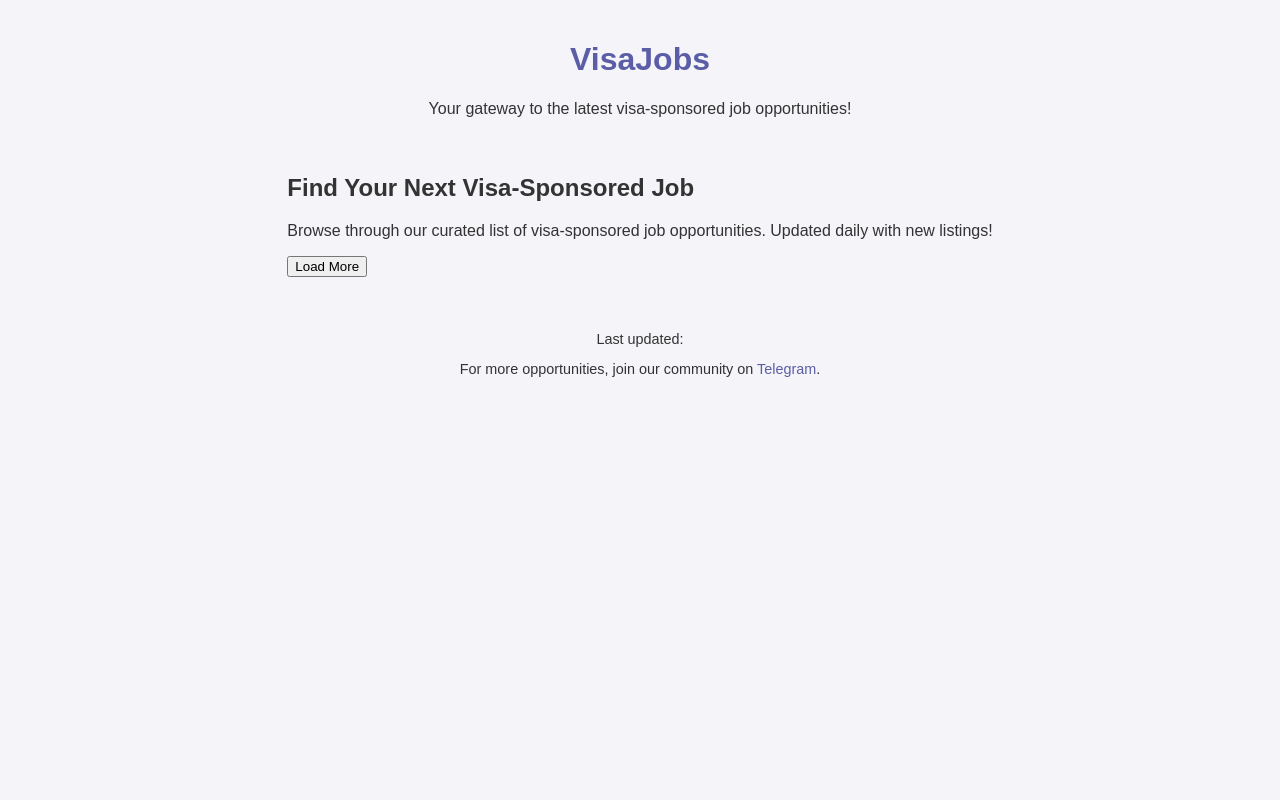
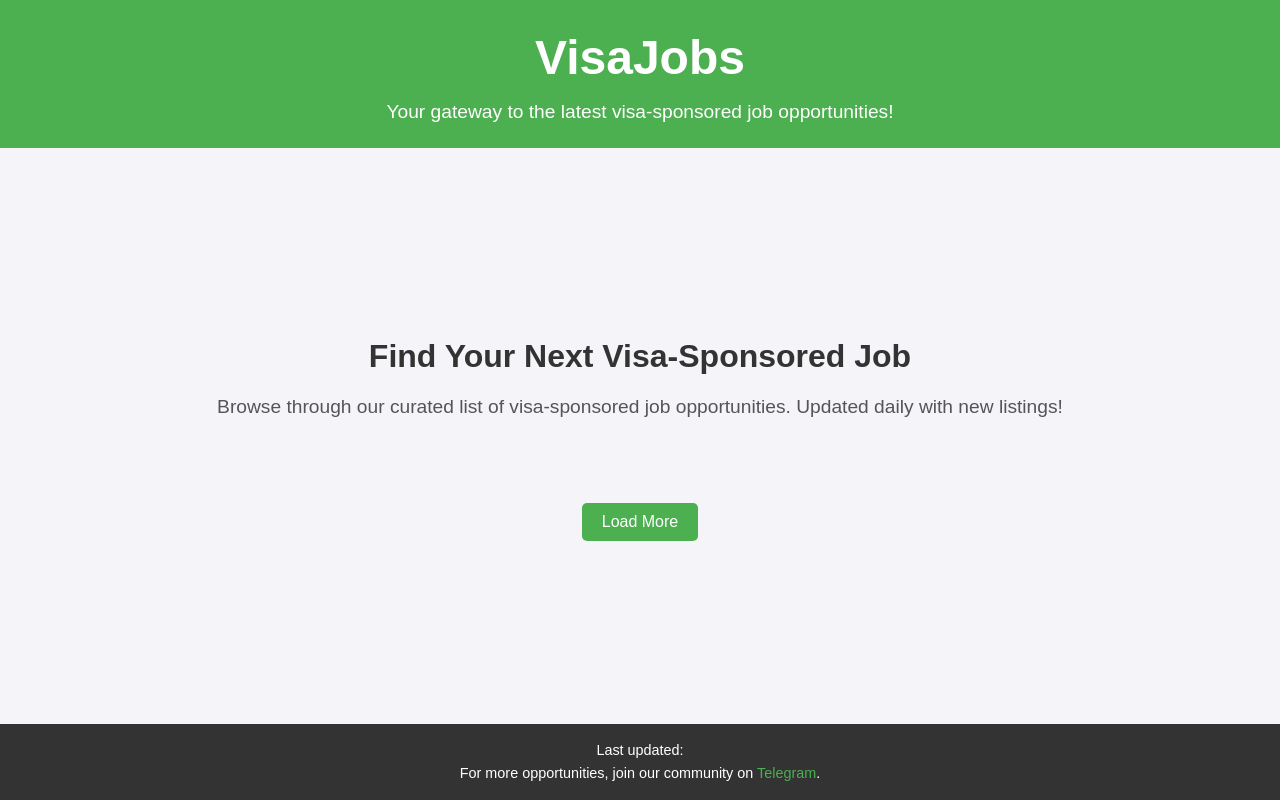
Before and after one commit to Minhazulmin/Visa-Sponsored-Jobs, a plain HTML site: page index.html in a window 1280 px wide. Drawn offline with Linux system fonts and the light colour scheme; a script that the page names is missing.

Commit message:
Update styles.css

```diff
--- a/styles.css
+++ b/styles.css
@@ -1,61 +1,151 @@
+/* Global Styles */
+* {
+    margin: 0;
+    padding: 0;
+    box-sizing: border-box;
+}
+
+/* Body and Layout */
 body {
-    font-family: Arial, sans-serif;
+    font-family: 'Arial', sans-serif;
     background-color: #f4f4f9;
     color: #333;
-    margin: 0;
-    padding: 0;
+    line-height: 1.6;
     display: flex;
     flex-direction: column;
-    justify-content: center;
-    align-items: center;
+    min-height: 100vh;
+    justify-content: space-between;
 }
 
+/* Header */
 header {
+    background-color: #4CAF50;
+    color: white;
+    padding: 20px 0;
     text-align: center;
-    margin: 20px;
 }
 
-h1 {
-    color: #5b5ea6;
+header .logo h1 {
+    font-size: 3rem;
+    font-weight: bold;
 }
 
-#job-list-container {
-    width: 80%;
-    margin: 20px auto;
-    padding: 20px;
-    background-color: #fff;
-    box-shadow: 0 4px 8px rgba(0, 0, 0, 0.1);
-    border-radius: 8px;
+header .logo p {
+    font-size: 1.2rem;
 }
 
-table {
-    width: 100%;
-    border-collapse: collapse;
-    margin-top: 20px;
+/* Main Content */
+main {
+    max-width: 1200px;
+    margin: 40px auto;
+    padding: 0 20px;
 }
 
-th, td {
-    padding: 10px;
-    text-align: left;
-    border: 1px solid #ddd;
+/* Intro Section */
+.intro {
+    text-align: center;
+    margin-bottom: 40px;
 }
 
-th {
-    background-color: #5b5ea6;
-    color: #fff;
+.intro h2 {
+    font-size: 2rem;
+    color: #333;
+    margin-bottom: 10px;
 }
 
-td {
-    background-color: #f9f9f9;
+.intro p {
+    font-size: 1.2rem;
+    color: #555;
 }
 
-footer {
+/* Job Cards */
+.job-cards-container {
+    display: grid;
+    grid-template-columns: repeat(auto-fill, minmax(280px, 1fr));
+    gap: 20px;
+}
+
+.job-card {
+    background-color: white;
+    border-radius: 8px;
+    box-shadow: 0 4px 8px rgba(0, 0, 0, 0.1);
+    overflow: hidden;
+    transition: transform 0.3s;
+    padding: 20px;
+}
+
+.job-card:hover {
+    transform: translateY(-5px);
+}
+
+.job-card h3 {
+    font-size: 1.6rem;
+    color: #4CAF50;
+    margin-bottom: 10px;
+}
+
+.job-card p {
+    font-size: 1rem;
+    color: #555;
+    margin-bottom: 10px;
+}
+
+.job-card .location {
+    font-size: 1.1rem;
+    font-weight: bold;
+}
+
+.job-card .apply-btn {
+    background-color: #4CAF50;
+    color: white;
+    padding: 10px 20px;
+    border: none;
+    border-radius: 5px;
+    text-decoration: none;
+    text-align: center;
+    display: inline-block;
+    margin-top: 10px;
+}
+
+.job-card .apply-btn:hover {
+    background-color: #45a049;
+}
+
+/* Load More Button */
+.load-more-container {
     text-align: center;
     margin-top: 40px;
-    font-size: 0.9em;
+}
+
+.load-more-btn {
+    background-color: #4CAF50;
+    color: white;
+    padding: 10px 20px;
+    border: none;
+    border-radius: 5px;
+    font-size: 1rem;
+    cursor: pointer;
+    transition: background-color 0.3s;
+}
+
+.load-more-btn:hover {
+    background-color: #45a049;
+}
+
+/* Footer */
+footer {
+    background-color: #333;
+    color: white;
+    text-align: center;
+    padding: 15px 0;
+    font-size: 0.9rem;
 }
 
 footer a {
-    color: #5b5ea6;
+    color: #4CAF50;
     text-decoration: none;
 }
+
+footer a:hover {
+    text-decoration: underline;
+}
```
